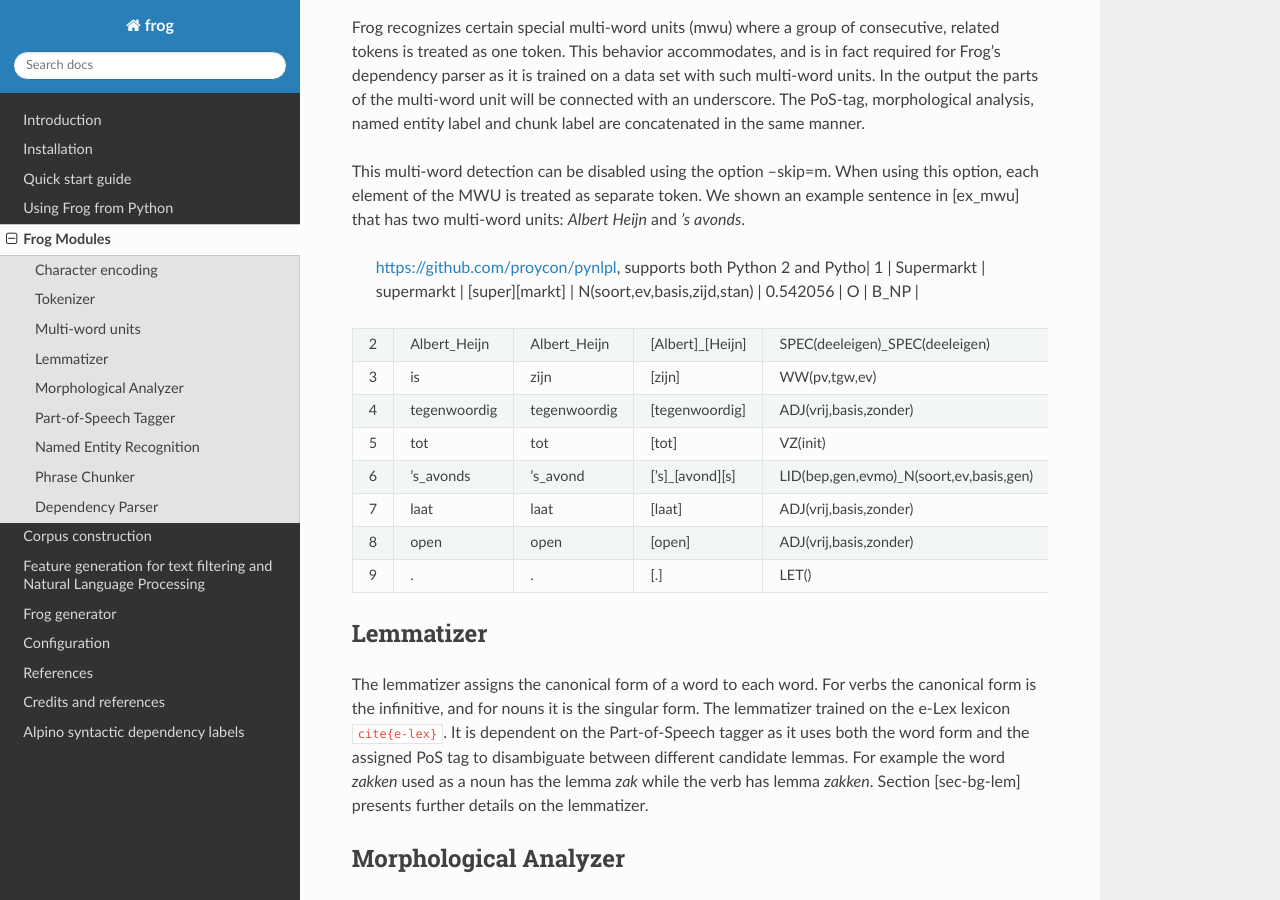
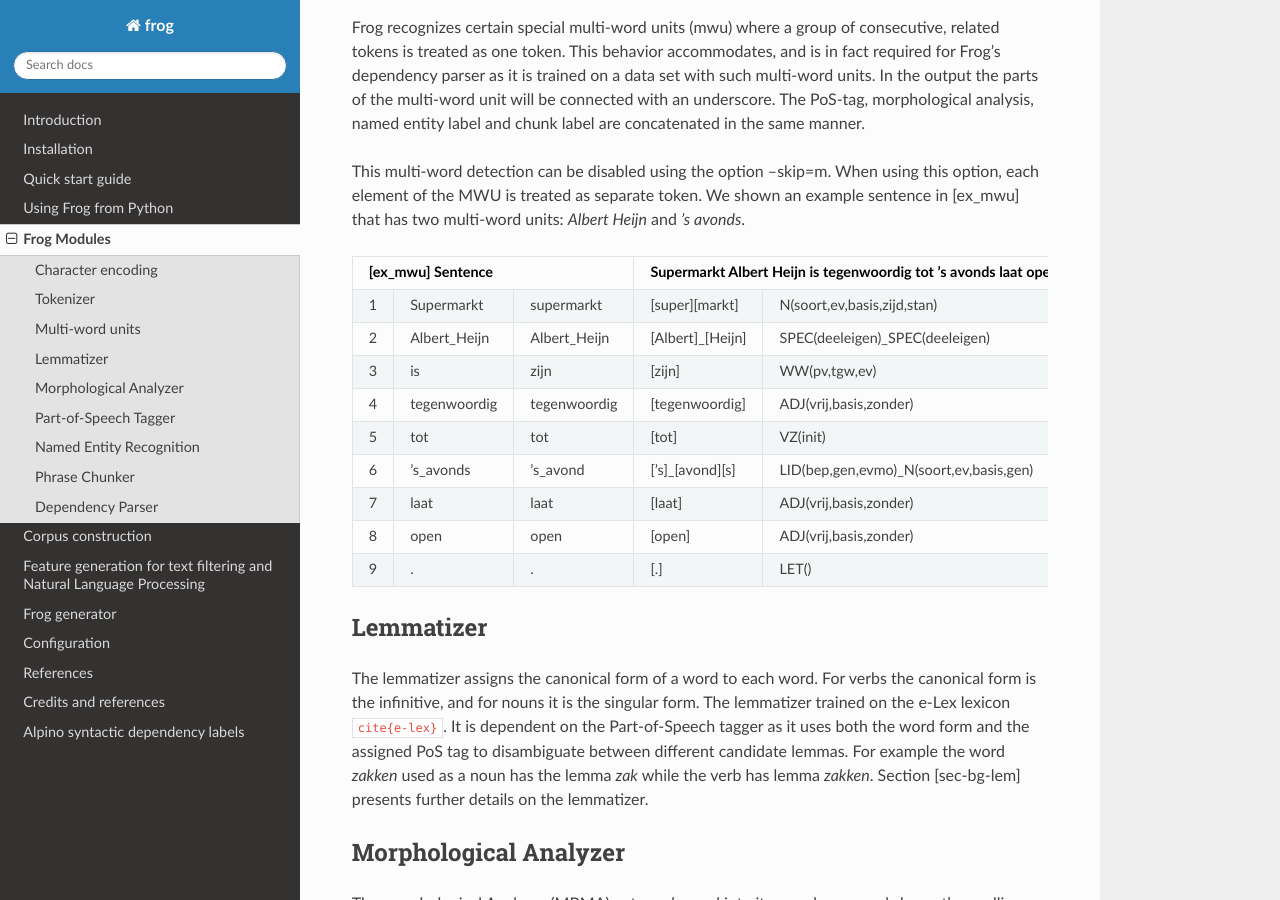
Before and after one commit to LanguageMachines/frog, a Sphinx documentation site: the page built from docs/source/moduleDetails.rst, in a window 1280 px wide and 900 px high, scrolled down 889 px. Built offline with Sphinx 7.4.7 and the Read the Docs theme 2.0.0, drawn with Linux system fonts in a browser that asks for light colours; cross-references to code outside the pages are shown as plain code.

Commit message:
WTF again

```diff
--- a/docs/source/moduleDetails.rst
+++ b/docs/source/moduleDetails.rst
@@ -58,7 +58,7 @@ concatenated in the same manner.
 +----+---------------+---------------+-------------------+------------------------------------------+----------+--------------+------------+
 | [ex\_mwu] Sentence                 | Supermarkt Albert Heijn is tegenwoordig tot ’s avonds laat open.                                    |
 +====+===============+===============+===================+==========================================+==========+==============+============+
- https://github.com/proycon/pynlpl, supports both Python 2 and Pytho| 1  | Supermarkt    | supermarkt    | [super][markt]    | N(soort,ev,basis,zijd,stan)              | 0.542056 | O            | B_NP       |
+| 1  | Supermarkt    | supermarkt    | [super][markt]    | N(soort,ev,basis,zijd,stan)              | 0.542056 | O            | B_NP       |
 +----+---------------+---------------+-------------------+------------------------------------------+----------+--------------+------------+
 | 2  | Albert\_Heijn | Albert\_Heijn | [Albert]\_[Heijn] | SPEC(deeleigen)\_SPEC(deeleigen)         | 1.000000 | B-ORG\_I-ORG | B-NP\_I-NP |
 +----+---------------+---------------+-------------------+------------------------------------------+----------+--------------+------------+
```
